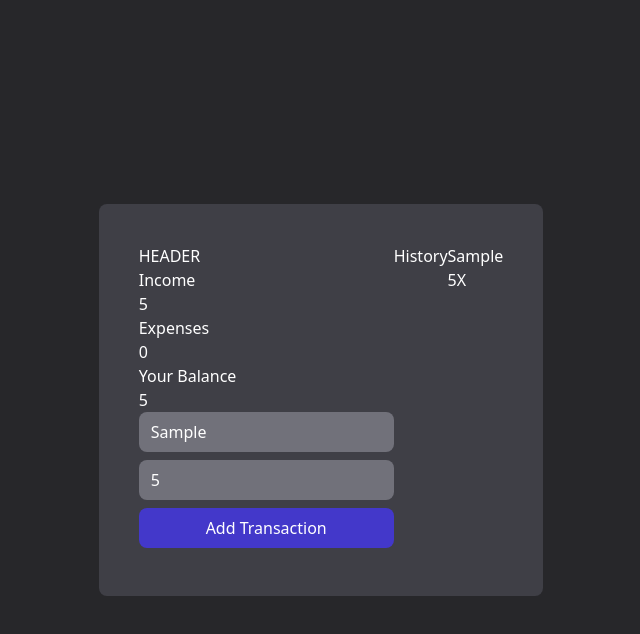
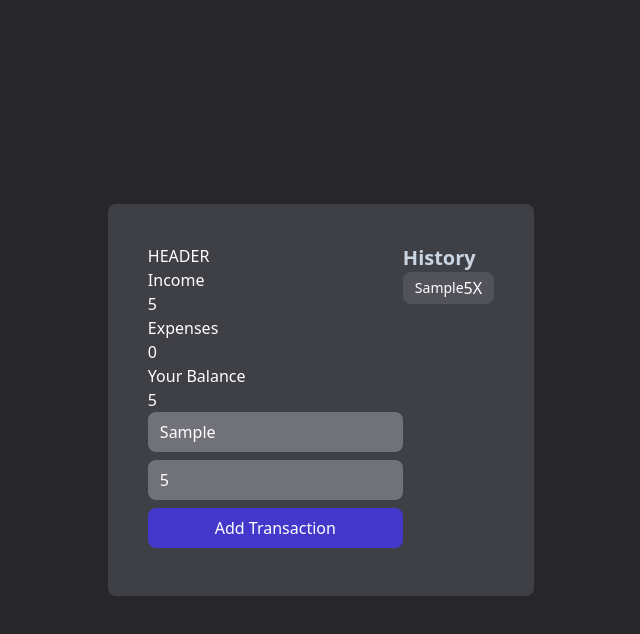
Before and after one commit to JojoUrbina/react-expense-tracker, a React (Vite) app: page / in a window 1280 px wide. Both pictures are taken after typing "Sample", "5" into the empty fields and a click on the button "Add Transaction". Shown: the top 634 px of the page, without its empty margins (319-959 px from the left). Built offline with nearby package versions, Linux system fonts and the light colour scheme.

Commit message:
se agregaron estilos a las listas, y los items de las listas, se dividio los montos y  la descripcion para que sea mas legible

```diff
--- a/src/App.jsx
+++ b/src/App.jsx
@@ -18,7 +18,9 @@ function App() {
             <Balance />
             <TransactionForm />
           </div>
-          <TransactionList />
+          <div>
+            <TransactionList />
+          </div>
         </div>
       </div>
     </GlobalProvider>
--- a/src/components/transactions/TransactionItem.jsx
+++ b/src/components/transactions/TransactionItem.jsx
@@ -3,10 +3,12 @@ import { useGlobalState } from "../../context/GlobalState";
 export function TransactionItem({ transaction }) {
   const { deleteTransaction } = useGlobalState();
   return (
-    <li>
-      <p>{transaction.description}</p>
+    <li className="bg-zinc-600 text-white px-3 py-1 rounded-lg mb-2 w-full flex justify-between items-center ">
+      <p className="text-sm">{transaction.description}</p>
+      <div>
       <span>{transaction.amount}</span>
-      <button onClick={() => deleteTransaction(transaction.id)}>X</button>
+      <button onClick={() => deleteTransaction(tra.id)}>X</button>
+      </div>
     </li>
   );
 }
--- a/src/components/transactions/TransactionList.jsx
+++ b/src/components/transactions/TransactionList.jsx
@@ -6,7 +6,7 @@ export function TransactionList() {
 
   return (
     <>
-      <h3>History</h3>
+      <h3 className="text-slate-300 text-xl font-bold block w-full">History</h3>
       <ul>
         {transactions.map((transaction) => {
           return (
```
